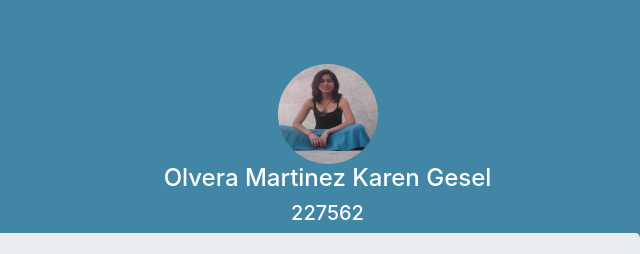
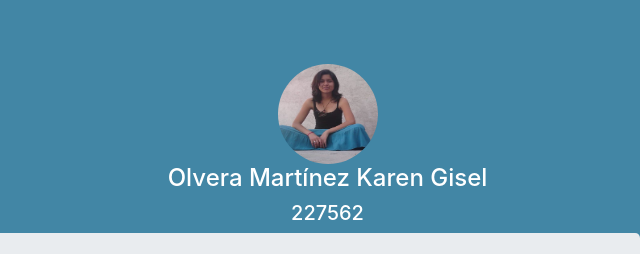
Before and after one commit to JohnReb/AI-Proyect, a plain HTML site: page index.html in a window 1280 px wide. Shown: the top 254 px of the page, 640-1280 px from the left. Drawn offline with nearby package versions, Linux system fonts and the light colour scheme.

Commit message:
Add files via upload

```diff
--- a/index.html
+++ b/index.html
@@ -29,7 +29,7 @@
 		</div><!-- /.col-lg-4 -->
 		<div style="text-align: center;" class="col-lg-6">
 			<img src="img/gis.jpg" class="bd-placeholder-img rounded-circle" width="100" height="100">
-			<h4 style="color:white">Olvera Martinez Karen Gesel</h4>
+			<h4 style="color:white">Olvera Martínez Karen Gisel</h4>
 			<h5 style="color:white">227562</h5>
 		</div><!-- /.col-lg-4 -->
   </div>
```
